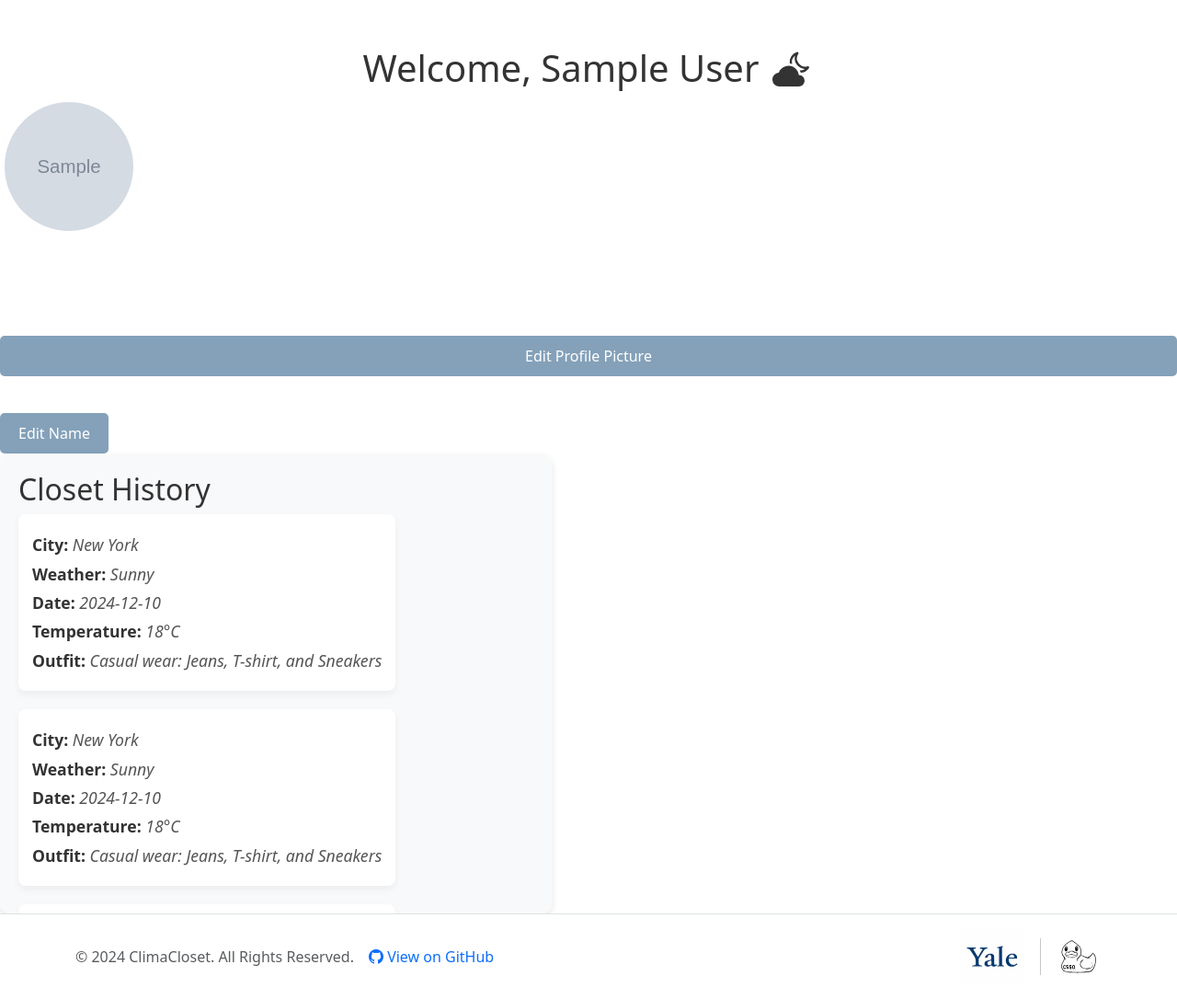
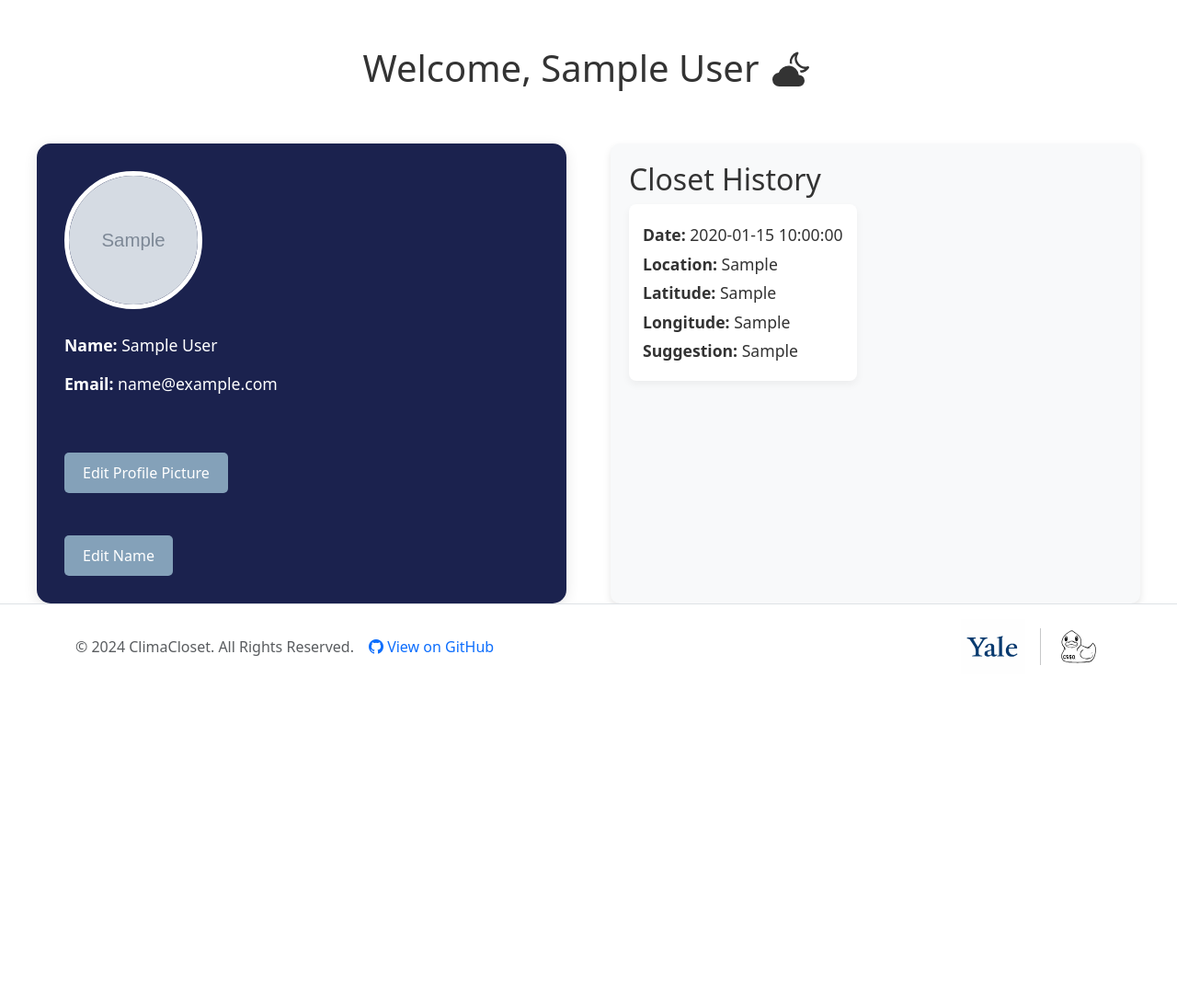
Before and after one commit to jcarney2024/climacloset, a Flask app: page /profile in a window 1280 px wide. Shown: the part 127-1213 px from the top of the page at 92% size. After the commit the page ends 850 px from the top, so only its background shows below. Run offline with Flask 3, Linux system fonts and the light colour scheme; a user stored in the database is signed in; tables that the repository leaves empty hold one stand-in row (values such as "Sample post"); grey boxes marked "Sample" are stand-in pictures; parts of the project's set-up code (start-up, migrations or seed data) failed here and were passed over; some libraries are stand-ins or nearby versions.

Commit message:
Final History Functionality

```diff
--- a/app/main.py
+++ b/app/main.py
@@ -64,7 +64,8 @@ def index():
 @login_required
 def profile():
     user = current_user  # Get the current logged-in user
-    return render_template('profile.html', name=user.name, current_user=user)
+    history = History.query.filter_by(user_id=user.id).order_by(History.timestamp.desc()).all()
+    return render_template('profile.html', name=user.name, current_user=user, history=history)
 
 @main.route('/about')
 def about():
--- a/app/templates/profile.html
+++ b/app/templates/profile.html
@@ -16,10 +16,13 @@
   </svg>
 </h1>
 
-<div class="profile-container">
+<div class="profile-wrapper">
+  <!-- Main Profile Section -->
+  <div class="profile-main">
     <!-- Display Profile Picture -->
-  <img src="{{ current_user.image_file or url_for('static', filename='default.png') }}"
+    <img src="{{ current_user.image_file or url_for('static', filename='default-profile.jpg') }}"
       alt="{{ current_user.name }}'s Profile Picture" class="profile-img" id="profileImg">
+
     <!-- Profile Info -->
     <div class="profile-info">
       <p><strong>Name:</strong> {{ name }}</p>
@@ -44,31 +47,23 @@
     <!-- Edit Name Button -->
     <button id="editNameBtn" class="upload-btn" onclick="openModal()" style="margin-top: 20px;">Edit Name</button>
   </div>
+
+
   <!-- Closet History Section (Now outside the profile container but still side by side) -->
   <div class="history-container">
     <h2>Closet History</h2>
     <div id="response-container" class="response-container">
+      {% for entry in history %}
       <div class="history-entry">
-      <p><strong>City:</strong> <span class="city">New York</span></p>
-      <p><strong>Weather:</strong> <span class="weather">Sunny</span></p>
-      <p><strong>Date:</strong> <span class="date">2024-12-10</span></p>
-      <p><strong>Temperature:</strong> <span class="temperature">18°C</span></p>
-      <p><strong>Outfit:</strong> <span class="outfit">Casual wear: Jeans, T-shirt, and Sneakers</span></p>
+        <p><strong>Date:</strong> {{ entry.timestamp.strftime('%Y-%m-%d %H:%M:%S') }}</p>
+        <p><strong>Location:</strong> {{ entry.location }}</p>
+        <p><strong>Latitude:</strong> {{ entry.latitude }}</p>
+        <p><strong>Longitude:</strong> {{ entry.longitude }}</p>
+        <p><strong>Suggestion:</strong> {{ entry.response }}</p>
       </div>
-    <div class="history-entry">
-      <p><strong>City:</strong> <span class="city">New York</span></p>
-      <p><strong>Weather:</strong> <span class="weather">Sunny</span></p>
-      <p><strong>Date:</strong> <span class="date">2024-12-10</span></p>
-      <p><strong>Temperature:</strong> <span class="temperature">18°C</span></p>
-      <p><strong>Outfit:</strong> <span class="outfit">Casual wear: Jeans, T-shirt, and Sneakers</span></p>
-    </div>
-    <div class="history-entry">
-      <p><strong>City:</strong> <span class="city">New York</span></p>
-      <p><strong>Weather:</strong> <span class="weather">Sunny</span></p>
-      <p><strong>Date:</strong> <span class="date">2024-12-10</span></p>
-      <p><strong>Temperature:</strong> <span class="temperature">18°C</span></p>
-      <p><strong>Outfit:</strong> <span class="outfit">Casual wear: Jeans, T-shirt, and Sneakers</span></p>
-    </div>
+      {% else %}
+      <p>No history available.</p>
+      {% endfor %}
     </div>
   </div>
 </div>
@@ -110,5 +105,4 @@
     reader.readAsDataURL(event.target.files[0]);
   }
 </script>
-
 {% endblock %}
```
Also changed, not shown: app/static/style.css (+31 -15 lines). Lines whose indentation alone changed are shown as unchanged.
